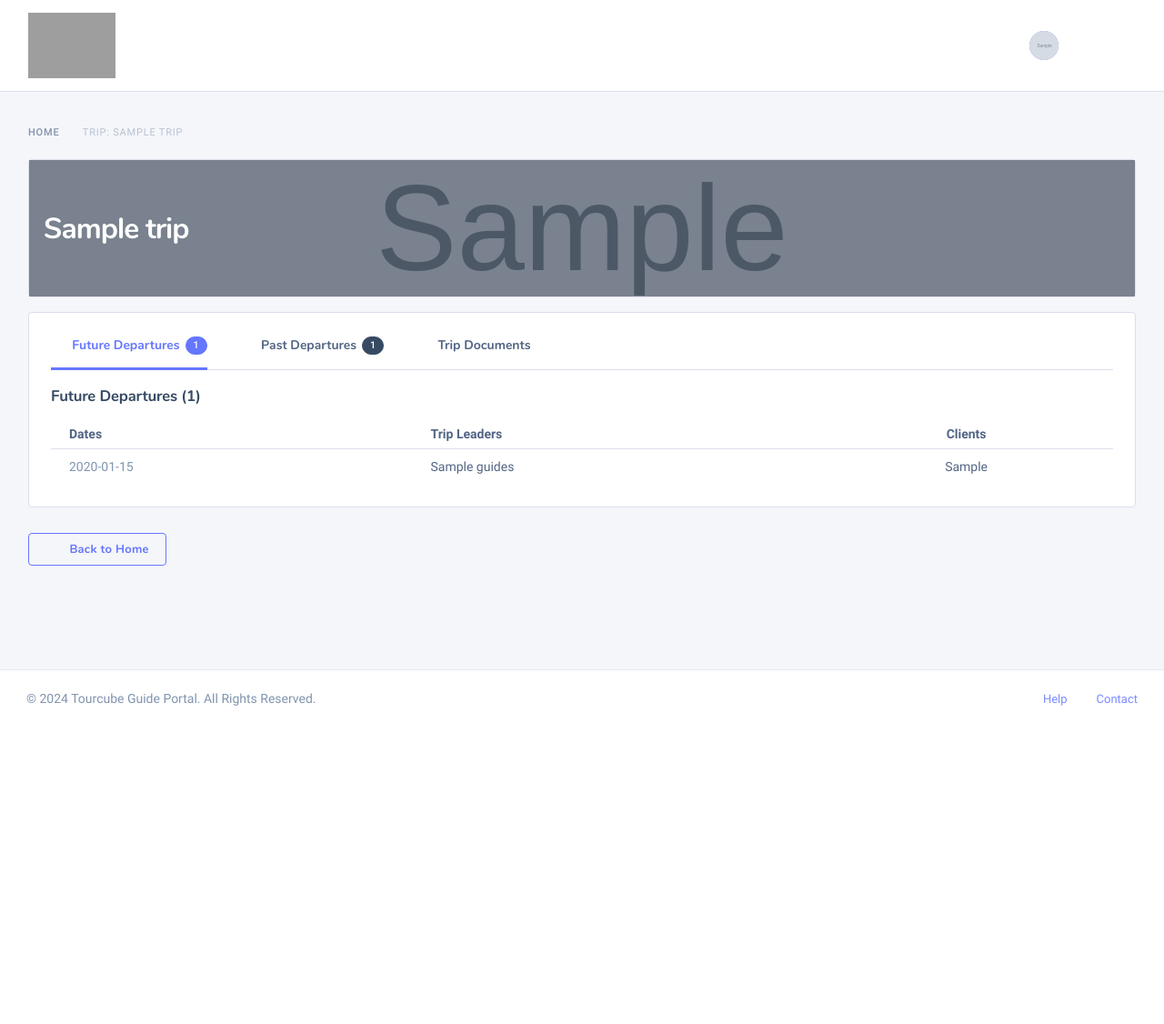
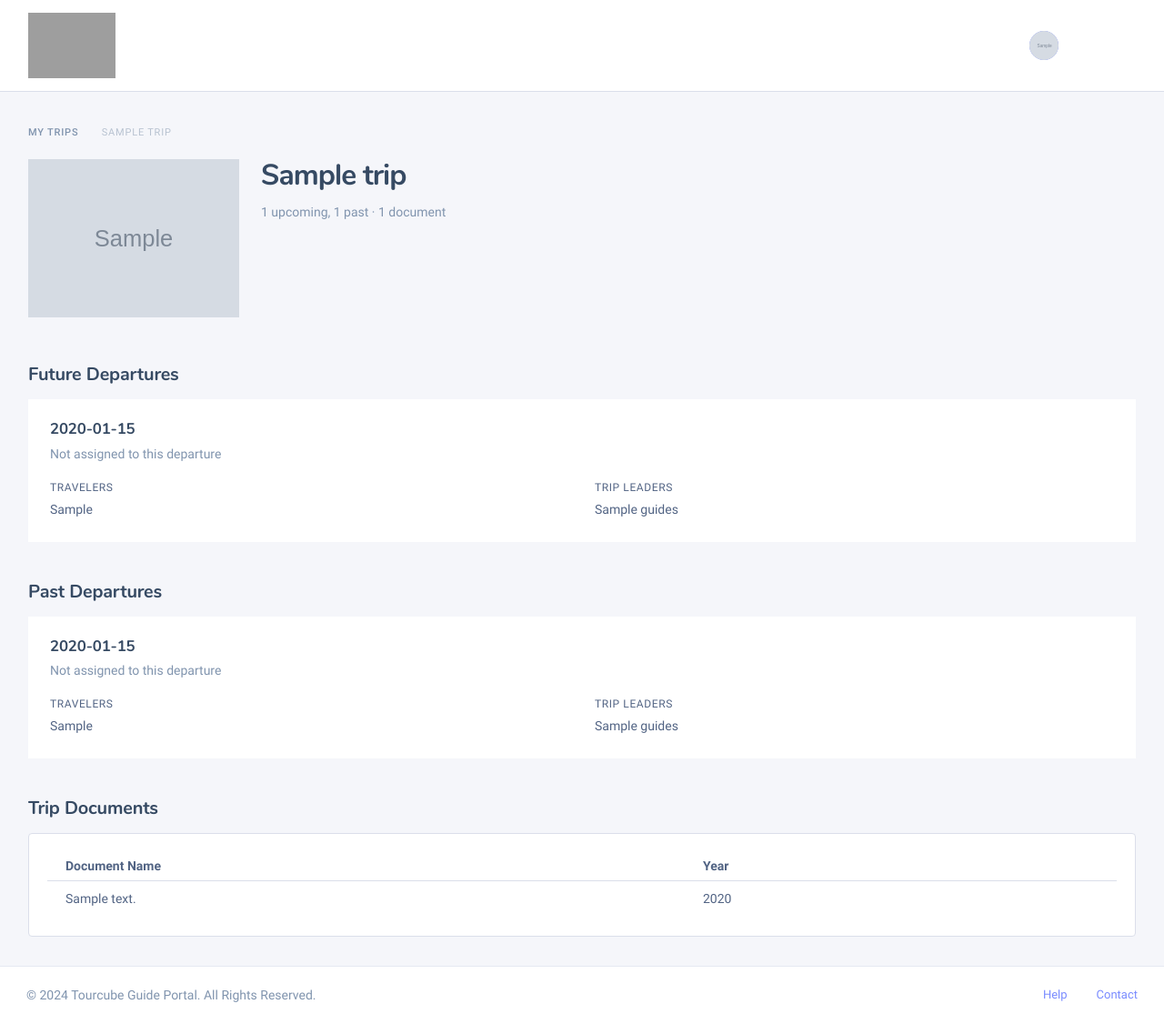
Before and after one commit to gilberto-tourcube/guide-portal, a Python web app: template templates/pages/trip.html in a window 1280 px wide. Shown: the whole page at 91% size. Before the commit the page ends 776 px from the top, so only its background shows below. Run offline with Jinja, Linux system fonts and the light colour scheme; the template is opened without the code that fills it: most values are stand-ins (such as "Sample title", 1, 10 or a date in 2020); grey boxes marked "Sample" are stand-in pictures; some web fonts are replaced; grey boxes are pictures that could not be loaded.

Commit message:
Feature/trip page redesign (#27)
* Redesign trip page and expose it from the departure breadcrumb

trip.html now uses the same card-based layout as the home and
departure pages: header block with optional thumbnail, Future
Departures and Past Departures as vertical lists of cards, and a
Trip Documents section at the bottom. The old tabs + tables layout
is gone.

trip_departure.html breadcrumb gains a middle level pointing at
/trip/{trip_id}: "My Trips > Trip Name > Dates". This is how users
reach the trip page via UI navigation (previously only breadcrumb on
the client page exposed it, and only under an edge-case condition).

Guide vs vendor behavior:
- Guides keep the "You are/were assigned" hint and non-navigable
  cards for departures they're not on.
- Vendors see all departures as navigable (they own every departure
  of their trip) and the hint text is hidden since it doesn't apply.

* Restrict trip page exposure to guides only

The getTripPage API does not filter by requester — every caller gets
every departure of the trip regardless of which vendor operates it.
Exposing the trip page (and making its cards clickable) to vendors
would let one vendor see departures run by competitors.

This commit keeps the redesign in place for guides but rolls back the
vendor-facing bits:

- trip_departure.html breadcrumb shows the Trip-name link only when
  the user is a guide; vendors see the original flat breadcrumb
  (My Trips > Trip Name (Dates)).
- trip.html card navigability is gated on is_guide_on_trip again
  (vendor override removed). Vendors who reach the page via a direct
  URL see every card muted, same as before the redesign.

Follow-up for a future PR: add vendor-side filtering in the service
(or ask Steve to filter server-side) so vendors can safely reach the
trip page with only their own departures.

```diff
--- a/templates/pages/trip.html
+++ b/templates/pages/trip.html
@@ -1,236 +1,170 @@
 {% extends "layouts/dashboard.html" %}
 
 {% block title %}{{ trip.trip_name }} - Tourcube Guide Portal{% endblock %}
+
+{% block extra_css %}
+<style>
+    a.trip-card { color: inherit; transition: box-shadow 0.2s ease; }
+    a.trip-card:hover { box-shadow: 0 4px 15px rgba(0,0,0,0.1); }
+    span.trip-card-muted { color: #8094ae; }
+    .trip-label { font-size: 12px; text-transform: uppercase; letter-spacing: 0.05em; font-weight: 400; margin-bottom: 2px; }
+    @media (min-width: 768px) {
+        .trip-thumb-col { max-width: 256px; }
+    }
+</style>
+{% endblock %}
 
 {% block page_content %}
 <!-- Breadcrumb -->
 <nav class="mb-3">
     <ul class="breadcrumb breadcrumb-arrow">
-        <li class="breadcrumb-item"><a href="{% if request.session.get('user_role') == 'Vendor' %}/vendor/home{% else %}/guide/home{% endif %}">Home</a></li>
-        <li class="breadcrumb-item active">Trip: {{ trip.trip_name }}</li>
+        <li class="breadcrumb-item"><a href="{% if request.session.get('user_role') == 'Vendor' %}/vendor/home{% else %}/guide/home{% endif %}">My Trips</a></li>
+        <li class="breadcrumb-item active">{{ trip.trip_name }}</li>
     </ul>
 </nav>
 
-<!-- Trip Header Banner -->
-<div class="nk-block-head nk-block-head-sm">
-    <div class="card card-bordered">
-        <div class="card-inner-group">
-            <!-- Trip Banner with Image -->
-            <div class="card-inner p-0 bg-primary-dim position-relative" style="{% if trip.thumbnail_image %}background-image: url('{{ trip.thumbnail_image }}'); background-size: cover; background-position: center; min-height: 150px;{% endif %}">
-                <div class="position-absolute top-0 start-0 w-100 h-100 d-flex align-items-center py-4 px-3 {% if trip.thumbnail_image %}bg-dark bg-opacity-50{% endif %}">
-                    <div class="{% if trip.thumbnail_image %}text-white{% endif %}">
-                        <h3 class="nk-block-title {% if trip.thumbnail_image %}page-title-dark{% else %}page-title{% endif %} {% if trip.thumbnail_image %}text-white{% endif %}">{{ trip.trip_name }}</h3>
+<!-- Trip Header -->
+<div class="nk-block mb-4">
+    <div class="row g-4">
+        {% if trip.thumbnail_image %}
+        <div class="col-md-3 trip-thumb-col">
+            <img src="{{ trip.thumbnail_image }}" alt="{{ trip.trip_name }}" style="width: 100%; height: auto; display: block;">
         </div>
-                </div>
+        {% endif %}
+        <div class="{% if trip.thumbnail_image %}col-md-9{% else %}col-12{% endif %}">
+            <h3 class="mb-2">{{ trip.trip_name }}</h3>
+            <div class="sub-text mb-3" style="font-size: 14px;">
+                {{ trip.future_departures|length }} upcoming, {{ trip.past_departures|length }} past
+                {% if trip.documents %} · {{ trip.documents|length }} document{% if trip.documents|length != 1 %}s{% endif %}{% endif %}
             </div>
         </div>
     </div>
 </div>
 
-<!-- Main Content with Tabs -->
+<!-- Future Departures -->
 <div class="nk-block">
-    <div class="card card-bordered">
-        <div class="card-inner">
-            <!-- Tab Navigation -->
-            <ul class="nav nav-tabs mt-n3" role="tablist">
-                <li class="nav-item" role="presentation">
-                    <a class="nav-link {% if active_tab == 'future' or not active_tab %}active{% endif %}"
-                       data-bs-toggle="tab"
-                       href="#tabFutureDepartures"
-                       aria-selected="{% if active_tab == 'future' or not active_tab %}true{% else %}false{% endif %}"
-                       role="tab">
-                        <em class="icon ni ni-calendar"></em>
-                        <span>Future Departures</span>
+    <h5 class="title mb-3">Future Departures</h5>
     {% if trip.future_departures %}
-                        <span class="badge rounded-pill bg-primary ms-1">{{ trip.future_departures|length }}</span>
+        {% for departure in trip.future_departures %}
+        {% set departure_is_navigable = departure.is_guide_on_trip %}
+        {% if departure_is_navigable %}
+        <a href="/departure/{{ departure.trip_departure_id }}" class="card trip-card text-decoration-none d-block mb-3" style="border: none; border-radius: 0;">
+        {% else %}
+        <div class="card text-decoration-none d-block mb-3" style="border: none; border-radius: 0;">
         {% endif %}
-                    </a>
-                </li>
-                <li class="nav-item" role="presentation">
-                    <a class="nav-link {% if active_tab == 'past' %}active{% endif %}"
-                       data-bs-toggle="tab"
-                       href="#tabPastDepartures"
-                       aria-selected="{% if active_tab == 'past' %}true{% else %}false{% endif %}"
-                       role="tab"
-                       tabindex="-1">
-                        <em class="icon ni ni-history"></em>
-                        <span>Past Departures</span>
-                        {% if trip.past_departures %}
-                        <span class="badge rounded-pill bg-secondary ms-1">{{ trip.past_departures|length }}</span>
-                        {% endif %}
-                    </a>
-                </li>
-                <li class="nav-item" role="presentation">
-                    <a class="nav-link {% if active_tab == 'documents' %}active{% endif %}"
-                       data-bs-toggle="tab"
-                       href="#tabDocuments"
-                       aria-selected="{% if active_tab == 'documents' %}true{% else %}false{% endif %}"
-                       role="tab"
-                       tabindex="-1">
-                        <em class="icon ni ni-file-docs"></em>
-                        <span>Trip Documents</span>
-                    </a>
-                </li>
-            </ul>
-
-            <!-- Tab Content -->
-            <div class="tab-content">
-                <!-- Future Departures Tab -->
-                <div class="tab-pane {% if active_tab == 'future' or not active_tab %}active{% endif %}"
-                     id="tabFutureDepartures"
-                     role="tabpanel">
-                    <div class="card-title-group mb-3 mt-3">
-                        <div class="card-title">
-                            <h6 class="title">Future Departures ({{ trip.future_departures|length }})</h6>
+            <div class="p-4 position-relative">
+                <div class="d-flex align-items-start justify-content-between">
+                    <div class="flex-grow-1">
+                        <h6 class="mb-1 {% if not departure_is_navigable %}trip-card-muted{% endif %}">{{ departure.dates }}</h6>
+                        <div class="sub-text mb-3" style="font-size: 14px;">
+                            {% if departure.is_guide_on_trip %}You are assigned{% else %}Not assigned to this departure{% endif %}
+                        </div>
+                        <div class="row">
+                            <div class="col-6">
+                                <div class="trip-label">Travelers</div>
+                                <div>{{ departure.sign_ups if departure.sign_ups else '-' }}</div>
+                            </div>
+                            <div class="col-6">
+                                <div class="trip-label">Trip Leaders</div>
+                                <div>{{ departure.guides if departure.guides else '-' }}</div>
                             </div>
                         </div>
-                    {% if trip.future_departures %}
+                    </div>
+                    {% if departure_is_navigable %}
+                    <div class="d-none d-md-flex align-items-center ms-3">
+                        <em class="icon ni ni-chevron-right text-muted" style="font-size: 20px; opacity: 0.4;"></em>
+                    </div>
+                    {% endif %}
+                </div>
+            </div>
+        {% if departure_is_navigable %}</a>{% else %}</div>{% endif %}
+        {% endfor %}
+    {% else %}
+    <div class="alert alert-light alert-icon">
+        <em class="icon ni ni-info"></em>
+        <strong>No future departures scheduled.</strong>
+    </div>
+    {% endif %}
+</div>
+
+<!-- Past Departures -->
+<div class="nk-block">
+    <h5 class="title mb-3">Past Departures</h5>
+    {% if trip.past_departures %}
+        {% for departure in trip.past_departures %}
+        {% set departure_is_navigable = departure.is_guide_on_trip %}
+        {% if departure_is_navigable %}
+        <a href="/departure/{{ departure.trip_departure_id }}" class="card trip-card text-decoration-none d-block mb-3" style="border: none; border-radius: 0;">
+        {% else %}
+        <div class="card text-decoration-none d-block mb-3" style="border: none; border-radius: 0;">
+        {% endif %}
+            <div class="p-4 position-relative">
+                <div class="d-flex align-items-start justify-content-between">
+                    <div class="flex-grow-1">
+                        <h6 class="mb-1 {% if not departure_is_navigable %}trip-card-muted{% endif %}">{{ departure.dates }}</h6>
+                        <div class="sub-text mb-3" style="font-size: 14px;">
+                            {% if departure.is_guide_on_trip %}You were assigned{% else %}Not assigned to this departure{% endif %}
+                        </div>
+                        <div class="row">
+                            <div class="col-6">
+                                <div class="trip-label">Travelers</div>
+                                <div>{{ departure.sign_ups if departure.sign_ups else '-' }}</div>
+                            </div>
+                            <div class="col-6">
+                                <div class="trip-label">Trip Leaders</div>
+                                <div>{{ departure.guides if departure.guides else '-' }}</div>
+                            </div>
+                        </div>
+                    </div>
+                    {% if departure_is_navigable %}
+                    <div class="d-none d-md-flex align-items-center ms-3">
+                        <em class="icon ni ni-chevron-right text-muted" style="font-size: 20px; opacity: 0.4;"></em>
+                    </div>
+                    {% endif %}
+                </div>
+            </div>
+        {% if departure_is_navigable %}</a>{% else %}</div>{% endif %}
+        {% endfor %}
+    {% else %}
+    <div class="alert alert-light alert-icon">
+        <em class="icon ni ni-info"></em>
+        <strong>No past departures.</strong>
+    </div>
+    {% endif %}
+</div>
+
+<!-- Trip Documents -->
+{% if trip.documents %}
+<div class="nk-block">
+    <h5 class="title mb-3">Trip Documents</h5>
+    <div class="card card-bordered">
+        <div class="card-inner" style="padding: 20px;">
             <div class="table-responsive">
-                        <table class="table table-hover">
-                            <thead class="thead-light">
+                <table class="table mb-0">
+                    <thead>
                         <tr>
-                                    <th>Dates</th>
-                                    <th>Trip Leaders</th>
-                                    <th class="text-center">Clients</th>
+                            <th>Document Name</th>
+                            <th>Year</th>
+                            <th></th>
                         </tr>
                     </thead>
                     <tbody>
-                                {% for departure in trip.future_departures %}
+                        {% for doc in trip.documents %}
                         <tr>
-                                    <td>
-                                        {% if departure.is_guide_on_trip %}
-                                        <a href="/departure/{{ departure.trip_departure_id }}" class="link link-dark fw-bold">
-                                            {{ departure.dates }}
+                            <td>{{ doc.description }}</td>
+                            <td>{{ doc.trip_year if doc.trip_year else '-' }}</td>
+                            <td class="text-end">
+                                <a href="{{ doc.document_url }}" target="_blank" class="text-primary">
+                                    <em class="icon ni ni-download"></em>
                                 </a>
-                                        {% else %}
-                                        <span class="tb-lead text-soft" title="You can only view departures on which you were a guide">
-                                            {{ departure.dates }}
-                                        </span>
-                                        {% endif %}
-                                    </td>
-                                    <td>
-                                        <span class="tb-sub">{{ departure.guides if departure.guides else '-' }}</span>
-                                    </td>
-                                    <td class="text-center">
-                                        <span class="tb-sub">{{ departure.sign_ups if departure.sign_ups else '0' }}</span>
                             </td>
                         </tr>
                         {% endfor %}
                     </tbody>
                 </table>
             </div>
-                    {% else %}
-                    <div class="alert alert-light alert-icon">
-                        <em class="icon ni ni-info"></em>
-                        <strong>No future departures found.</strong> Future departures will appear here when scheduled.
-                    </div>
-                    {% endif %}
-                </div>
-
-                <!-- Past Departures Tab -->
-                <div class="tab-pane {% if active_tab == 'past' %}active{% endif %}"
-                     id="tabPastDepartures"
-                     role="tabpanel">
-                    <div class="card-title-group mb-3 mt-3">
-                        <div class="card-title">
-                            <h6 class="title">Past Departures ({{ trip.past_departures|length }})</h6>
-                        </div>
-                    </div>
-                    {% if trip.past_departures %}
-                    <div class="table-responsive">
-                        <table class="table table-hover">
-                            <thead class="thead-light">
-                                <tr>
-                                    <th>Dates</th>
-                                    <th>Trip Leaders</th>
-                                    <th class="text-center">Clients</th>
-                                </tr>
-                            </thead>
-                            <tbody>
-                                {% for departure in trip.past_departures %}
-                                <tr>
-                                    <td>
-                                        {% if departure.is_guide_on_trip %}
-                                        <a href="/departure/{{ departure.trip_departure_id }}" class="link link-dark fw-bold">
-                                            {{ departure.dates }}
-                                        </a>
-                                        {% else %}
-                                        <span class="tb-lead text-soft" title="You can only view departures on which you were a guide">
-                                            {{ departure.dates }}
-                                        </span>
-                                        {% endif %}
-                                    </td>
-                                    <td>
-                                        <span class="tb-sub">{{ departure.guides if departure.guides else '-' }}</span>
-                                    </td>
-                                    <td class="text-center">
-                                        <span class="tb-sub">{{ departure.sign_ups if departure.sign_ups else '0' }}</span>
-                                    </td>
-                                </tr>
-                                {% endfor %}
-                            </tbody>
-                        </table>
-                    </div>
-                    {% else %}
-                    <div class="alert alert-light alert-icon">
-                        <em class="icon ni ni-info"></em>
-                        <strong>No past departures found.</strong>
-                    </div>
-                    {% endif %}
-                </div>
-
-                <!-- Trip Documents Tab -->
-                <div class="tab-pane {% if active_tab == 'documents' %}active{% endif %}"
-                     id="tabDocuments"
-                     role="tabpanel">
-                    <div class="card-title-group mb-3 mt-3">
-                        <div class="card-title">
-                            <h6 class="title">Trip Documents ({{ trip.documents|length }})</h6>
-                        </div>
-                    </div>
-                    {% if trip.documents %}
-                    <div class="table-responsive">
-                        <table class="table table-hover">
-                            <thead class="thead-light">
-                                <tr>
-                                    <th>Document</th>
-                                    <th class="text-center">Year</th>
-                                </tr>
-                            </thead>
-                            <tbody>
-                                {% for doc in trip.documents %}
-                                <tr>
-                                    <td>
-                                        <a href="{{ doc.document_url }}" target="_blank" class="link link-primary">
-                                            <em class="icon ni ni-file-pdf me-1"></em>
-                                            {{ doc.description }}
-                                        </a>
-                                    </td>
-                                    <td class="text-center">
-                                        <span class="tb-sub">{{ doc.trip_year if doc.trip_year else '-' }}</span>
-                                    </td>
-                                </tr>
-                                {% endfor %}
-                            </tbody>
-                        </table>
-                    </div>
-                    {% else %}
-                    <div class="alert alert-light alert-icon">
-                        <em class="icon ni ni-info"></em>
-                        <strong>No documents available.</strong> Trip documents will appear here when uploaded.
-                    </div>
-                    {% endif %}
         </div>
     </div>
 </div>
-    </div>
-</div>
-
-<!-- Back to Home Button -->
-<div class="nk-block">
-    <a href="{% if request.session.get('user_role') == 'Vendor' %}/vendor/home{% else %}/guide/home{% endif %}" class="btn btn-outline-primary">
-        <em class="icon ni ni-arrow-left"></em>
-        <span>Back to Home</span>
-    </a>
-</div>
+{% endif %}
 {% endblock %}
--- a/templates/pages/trip_departure.html
+++ b/templates/pages/trip_departure.html
@@ -13,7 +13,12 @@
 <nav class="mb-3">
     <ul class="breadcrumb breadcrumb-arrow">
         <li class="breadcrumb-item"><a href="{% if request.session.get('user_role') == 'Vendor' %}/vendor/home{% else %}/guide/home{% endif %}">My Trips</a></li>
+        {% if departure.trip_id and request.session.get('user_role') != 'Vendor' %}
+        <li class="breadcrumb-item"><a href="/trip/{{ departure.trip_id }}">{{ departure.trip_name }}</a></li>
+        <li class="breadcrumb-item active">{{ departure.trip_dates }}</li>
+        {% else %}
         <li class="breadcrumb-item active">{{ departure.trip_name }} ({{ departure.trip_dates }})</li>
+        {% endif %}
     </ul>
 </nav>
 
```
Lines whose indentation alone changed are shown as unchanged.
